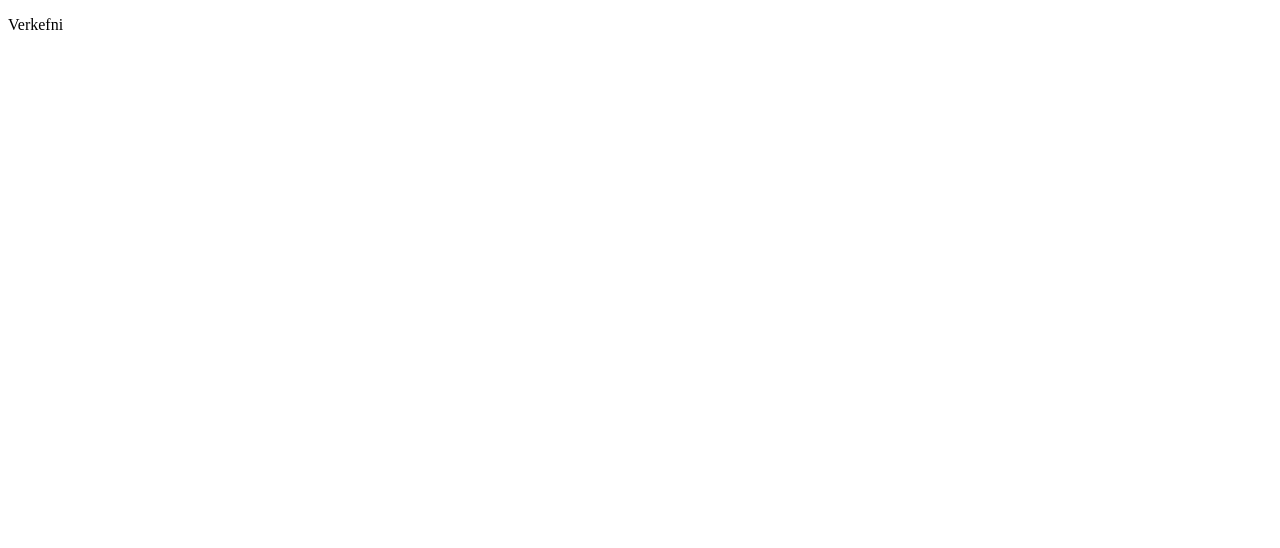
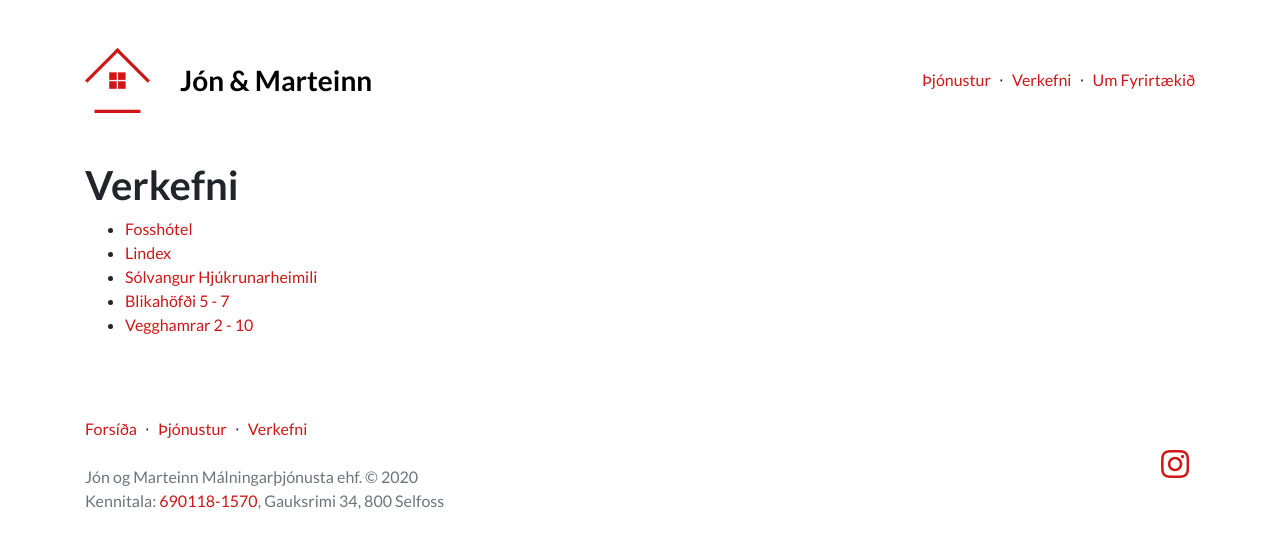
Before and after one commit to jonrh/jonogmarteinn.is, a Gatsby app: page /verkefni in a window 1280 px wide. Shown: the top 548 px of the page. Built offline with nearby package versions, Linux system fonts and the light colour scheme.

Commit message:
Added a list of links to the Verkefni and Þjónustur pages
These changes are as of now mostly intended to serve as temporary page navigation. The links should be correct on the project page but most of the links on the service page are wrong and point to the Fosshótel project. To be fixed later.

```diff
--- a/src/pages/verkefni/index.js
+++ b/src/pages/verkefni/index.js
@@ -1,8 +1,29 @@
 import React from "react";
+
+import Layout from "../../components/Layout";
 
 const Verkefni = (props) => {
   return (
-    <p>Verkefni</p>
+    <Layout>
+      <h1>Verkefni</h1>
+      <ul>
+        <li>
+          <a href="/verkefni/fosshótel">Fosshótel</a>
+        </li>
+        <li>
+          <a href="/verkefni/lindex">Lindex</a>
+        </li>
+        <li>
+          <a href="/verkefni/sólvangur">Sólvangur Hjúkrunarheimili</a>
+        </li>
+        <li>
+          <a href="/verkefni/blikahöfði5-7">Blikahöfði 5 - 7</a>
+        </li>
+        <li>
+          <a href="/verkefni/vegghamrar2-10">Vegghamrar 2 - 10</a>
+        </li>
+      </ul>
+    </Layout>
   );
 };
 
```
Also changed, not shown: src/pages/þjónustur/index.js (+26 -1 lines).
